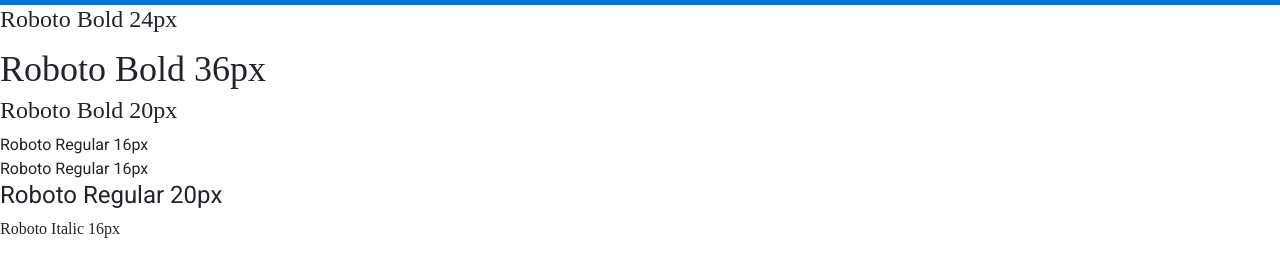
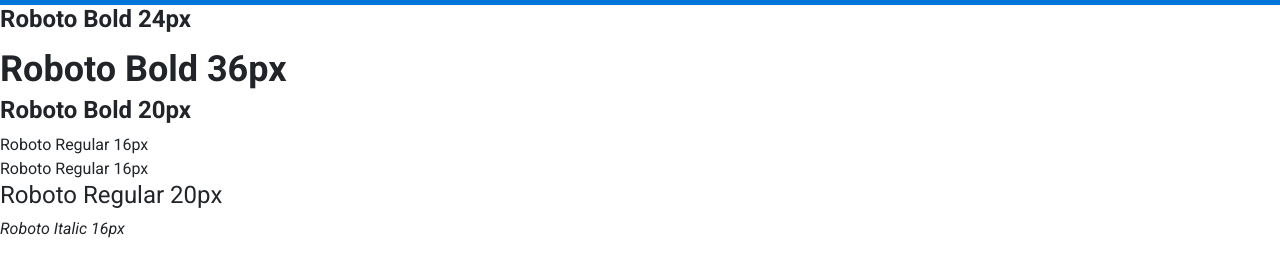
Before and after one commit to hot5656/f2eW2Filter2nd, a website: page index.html in a window 1280 px wide. Shown: the part 49-326 px from the top of the page. Drawn offline with nearby package versions, Linux system fonts and the light colour scheme.

Commit message:
update Roboto font

```diff
--- a/index.html
+++ b/index.html
@@ -26,13 +26,13 @@
 			</nav>
 		</header>
 		<div class="content">
-			<div class="h4" style="font-family: Roboto-Bold">Roboto Bold 24px</div>
-			<div style="font-family: Roboto-Bold;font-size: 2.25rem">Roboto Bold 36px</div>
-			<div class="h4" style="font-family: Roboto-Bold">Roboto Bold 20px</div>
+			<div class="h4" style="font-family: Roboto; font-weight: 700">Roboto Bold 24px</div>
+			<div style="font-family: Roboto; font-weight: 700 ;font-size: 2.25rem">Roboto Bold 36px</div>
+			<div class="h4" style="font-family: Roboto; font-weight: 700">Roboto Bold 20px</div>
 			<div style="font-family: Roboto">Roboto Regular 16px</div>
 			<div style="font-family: Roboto">Roboto Regular 16px</div>
 			<div class="h4" style="font-family: Roboto">Roboto Regular 20px</div>
-			<div style="font-family: Roboto-Italic">Roboto Italic 16px</div>
+			<div style="font-family: Roboto; font-style: italic">Roboto Italic 16px</div>
 		</div>
 		<footer></footer>
 	</div>
```
Also changed, not shown: README.md.
